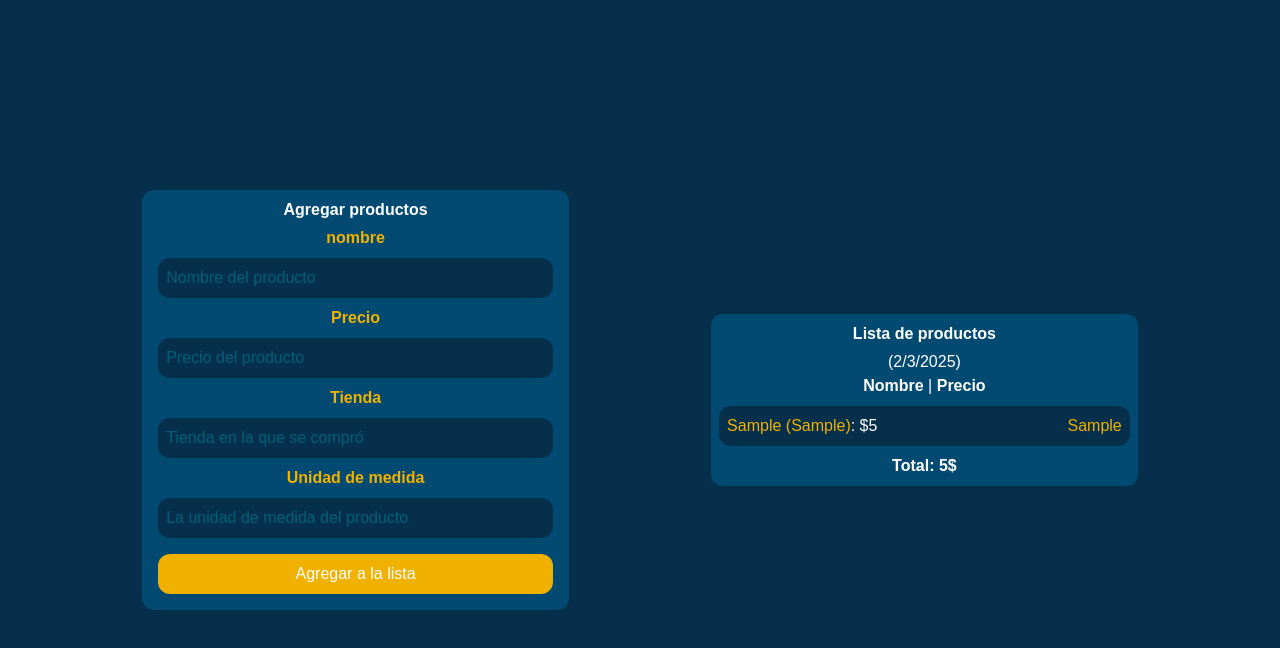
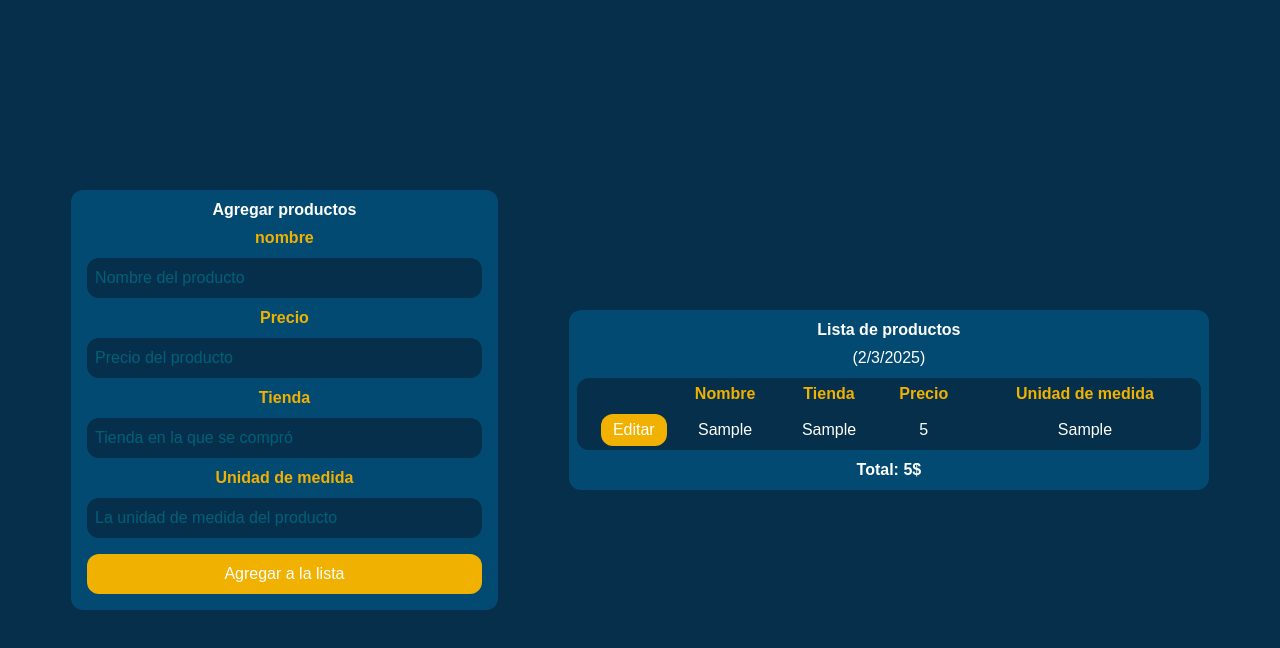
Before and after one commit to JCD-SENA/GestorListaMercado, a React (Vite) app: page / in a window 1280 px wide. Both pictures are taken after typing "Sample", "5", "Sample", "Sample" into the empty fields and a click on the input "Agregar a la lista". Shown: the top 648 px of the page. Built offline with nearby package versions, Linux system fonts and the light colour scheme.

Commit message:
Se mejora el sistema de listas

```diff
--- a/src/components/FormMarket/FormMarket.jsx
+++ b/src/components/FormMarket/FormMarket.jsx
@@ -17,7 +17,7 @@ export const FormMarket = () => {
 	}
 
 	return (
-		<section className={sectionStyle}>
+		<section className={sectionStyle+" w-1/3 "}>
 			<h2 className="mb-1 font-bold">Agregar productos</h2>
 			<form onSubmit={handleSubmit(handleAddedProduct)} className="flex-col flex w-full">
 				<InputForm
--- a/src/components/ListMarket/ListMarket.jsx
+++ b/src/components/ListMarket/ListMarket.jsx
@@ -17,42 +17,42 @@ export const ListMarket = () => {
 	}, [listProduct])
 
 	useEffect(() => {
-		if (filter == "minName" || filter == "maxName" || filter == "minPrice" || filter == "maxPrice") {
 		filteredList.sort((a, b) => {
-				if (filter == "minName")
-					return a.name[0] < b.name[0] ? 1 : -1
-				if (filter == "maxName")
-					return a.name[0] > b.name[0] ? 1 : -1
-				if (filter == "minPrice")
-					return a.price < b.price ? 1 : -1
-				if (filter == "maxPrice")
-					return a.price > b.price ? 1 : -1
+			switch (filter) {
+				case "minName": return a.name[0] < b.name[0] ? 1 : -1 ; break
+				case "maxName": return a.name[0] > b.name[0] ? 1 : -1 ; break
+				case "minStore": return a.shop[0] < b.shop[0] ? 1 : -1 ; break
+				case "maxStore": return a.shop[0] > b.shop[0] ? 1 : -1 ; break
+				case "minMeasure": return a.measurement[0] < b.measurement[0] ? 1 : -1 ; break
+				case "maxMeasure": return a.measurement[0] > b.measurement[0] ? 1 : -1 ; break
+				case "minPrice": return a.price < b.price ? 1 : -1 ; break
+				case "maxPrice": return a.price > b.price ? 1 : -1 ; break
+			}
 		})
-		}
 	}, [filter])
 
 	return (<>
-		<section className={sectionStyle}>
+		<section className={sectionStyle+" w-3/6 "}>
 			<h2 className="mb-1 font-bold">Lista de productos</h2>
 			<h3>({dateProduct})</h3>
-			<span className="text-center"><span onClick={() => {
-				if (filter == "minName")
-					setFilter("maxName")
-				else
-					setFilter("minName")
-			}} className="font-bold">Nombre {filter == "minName" ? "⮟" : (filter == "maxName" ? "⮝" : "")}</span> | <span className="font-bold" onClick={() => {
-				if (filter == "minPrice")
-					setFilter("maxPrice")
-				else
-					setFilter("minPrice")
-			}}>Precio {filter == "minPrice" ? "⮟" : (filter == "maxPrice" ? "⮝" : "")}</span></span>
-			<ul className="flex-col flex w-full p-2 bg-sky-950 m-2 rounded-xl">
+			<table className="bg-sky-950 m-2 rounded-xl w-full">
+				<thead>
+					<tr className="text-yellow-500">
+						<th></th>
+						<th className="p-1" onClick={() => setFilter(filter == "minName" ? "maxName" : "minName")}>Nombre</th>
+						<th className="p-1" onClick={() => setFilter(filter == "minStore" ? "maxStore" : "minStore")}>Tienda</th>
+						<th className="p-1" onClick={() => setFilter(filter == "minPrice" ? "maxPrice" : "minPrice")}>Precio</th>
+						<th className="p-1" onClick={() => setFilter(filter == "minMeasure" ? "maxMeasure" : "minMeasure")}>Unidad de medida</th>
+					</tr>
+				</thead>
+				<tbody>
 					{
 						filteredList.map((p, i) => (
 							<Product key={p+i} position={i} productData={p}/>
 						))
 					}
-			</ul>
+				</tbody>
+			</table>
 			<h2 className="font-bold">Total: {totalPrice}$</h2>
 		</section>
 	</>)
--- a/src/components/ListMarket/Product/Product.jsx
+++ b/src/components/ListMarket/Product/Product.jsx
@@ -1,7 +1,18 @@
 export const Product = ({ position, productData }) => {
-	return (<li>
-		<p>
-			<span className="text-yellow-500">{productData.name} ({productData.shop})</span>: ${productData.price}<span className="text-yellow-500 float-end">{productData.measurement}</span>
-		</p>
-	</li>)
+	const tdStyle = "p-1 text-center"
+
+	const editProduct = () => {
+		console.log(position)
+	}
+
+	return (
+	<tr>
+		<td className="w-1">
+			<button className="bg-yellow-500 p-1 pr-3 pl-3 rounded-xl text-center m-1 ml-6" onClick={editProduct}>Editar</button>
+		</td>
+		<td className={tdStyle}>{productData.name}</td>
+		<td className={tdStyle}>{productData.shop}</td>
+		<td className={tdStyle}>{productData.price}</td>
+		<td className={tdStyle}>{productData.measurement}</td>
+	</tr>)
 }
--- a/src/context/MarketContext.jsx
+++ b/src/context/MarketContext.jsx
@@ -6,7 +6,7 @@ export const MarketContextHandler = ({ children }) => {
 	const [dateProduct, setDateProduct] = useState("")
 	const [listProduct, setListProduct] = useState([])
 	const [totalPrice, setTotalPrice] = useState(0)
-	//const [] = useState(1)
+	const [editMode, setEditMode] = useState(false)
 
 	const date = new Date()
 
@@ -16,8 +16,8 @@ export const MarketContextHandler = ({ children }) => {
 
 	return (
 		<MarketContext.Provider value={{
-			listProduct, totalPrice, dateProduct, setListProduct, setTotalPrice,
-			"sectionStyle": "p-2 bg-sky-900 w-1/3 flex flex-col text-white items-center rounded-xl"
+			listProduct, totalPrice, dateProduct, editMode, setListProduct, setTotalPrice, setEditMode,
+			"sectionStyle": "p-2 bg-sky-900 flex flex-col text-white items-center rounded-xl"
 		}}>
 			{children}
 		</MarketContext.Provider>
```
Lines whose indentation alone changed are shown as unchanged.
